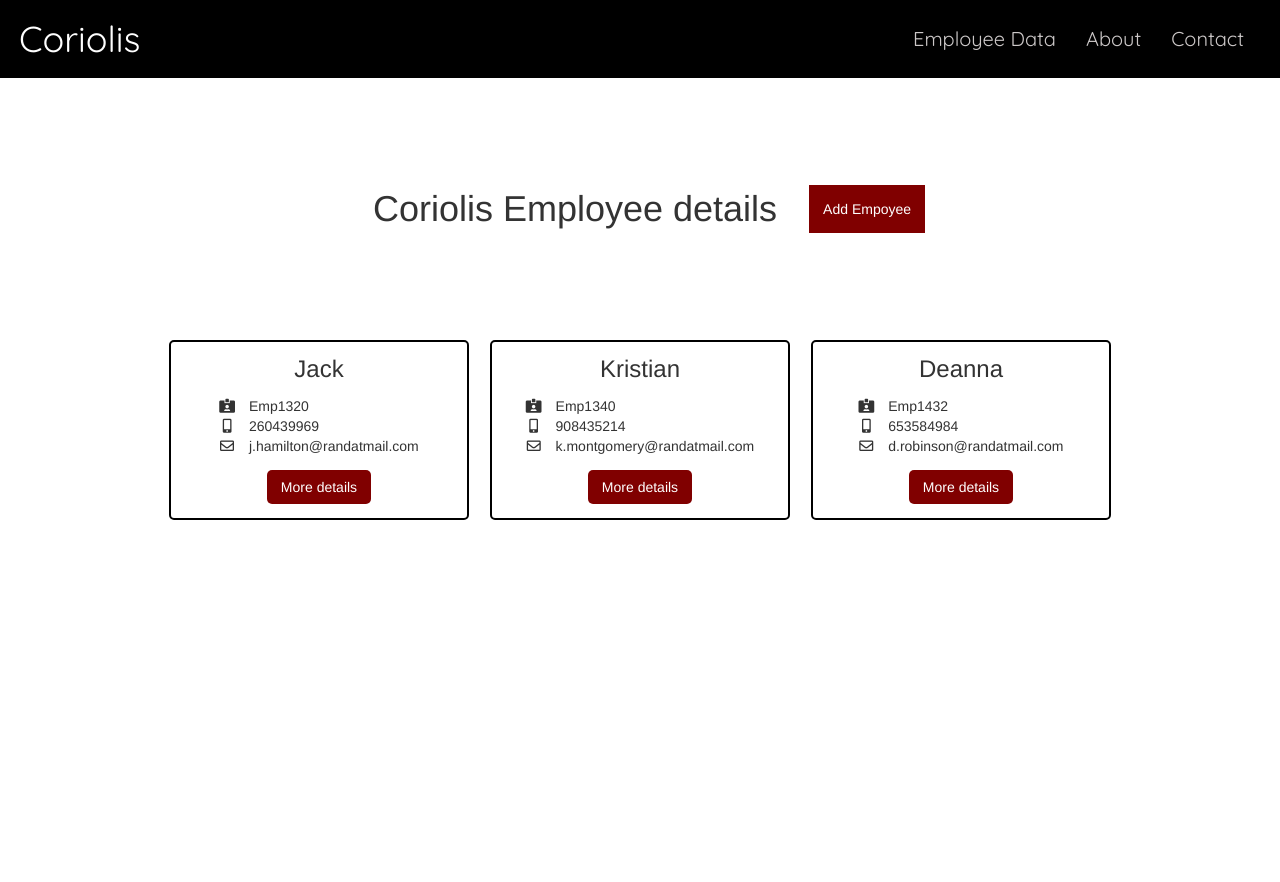
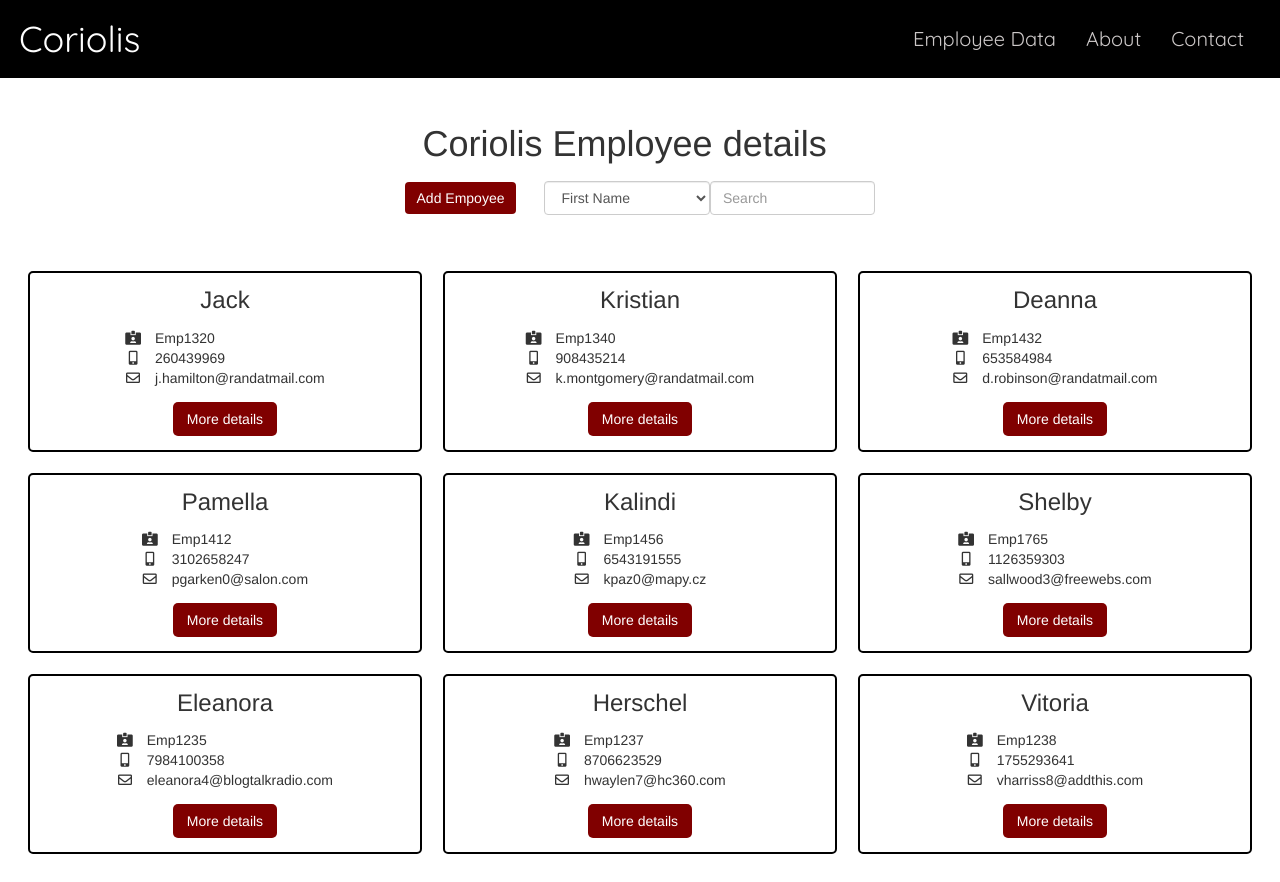
Before and after one commit to NB134/EmployeeBoard, a plain HTML site: page index.html in a window 1280 px wide. Before the commit the page ends 800 px from the top, so only its background shows below. Drawn offline with nearby package versions, Linux system fonts and the light colour scheme; some packages are replaced by stand-ins of ours.

Commit message:
Added a searchbar in the DataView

```diff
--- a/empData/empData.controller.js
+++ b/empData/empData.controller.js
@@ -35,7 +35,80 @@ angular.module('EmpForm').controller("DataCtrl", function ($scope) {
         Gender: 'Female',
         City: 'Moscow',
         Jdate:'07/01/2021'
+      },
+      {
+        Fname: 'Pamella',
+        Mname: 'Cameron',
+        Lname: 'Garken',
+        EmpID: 'Emp1412',
+        Contact: '3102658247',
+        Email: 'pgarken0@salon.com',
+        Hobbies: 'Football',
+        Gender: 'Female',
+        City: 'Badian',
+        Jdate:'30/01/2018'
+      },
+      {
+        Fname: 'Kalindi',
+        Mname: 'Corran',
+        Lname: 'Paz',
+        EmpID: 'Emp1456',
+        Contact: '6543191555',
+        Email: 'kpaz0@mapy.cz',
+        Hobbies: 'Calligraphy',
+        Gender: 'Male',
+        City: 'Anyar',
+        Jdate:'08/04/2020'
+      },
+      {
+        Fname: 'Shelby',
+        Mname: 'Allwood',
+        Lname: 'Sallwood',
+        EmpID: 'Emp1765',
+        Contact: '1126359303',
+        Email: 'sallwood3@freewebs.com',
+        Hobbies: 'Cricket',
+        Gender: 'Male',
+        City: 'Mbocayaty',
+        Jdate:'11/08/2019'
+      },
+      {
+        Fname: 'Eleanora',
+        Mname: 'Corran',
+        Lname: 'Matissoff',
+        EmpID: 'Emp1235',
+        Contact: '7984100358',
+        Email: 'eleanora4@blogtalkradio.com',
+        Hobbies: 'Chess',
+        Gender: 'Female',
+        City: 'Carhué',
+        Jdate:'19/10/2018'
+      },
+      {
+        Fname: 'Herschel',
+        Mname: 'Iago',
+        Lname: 'Waylen',
+        EmpID: 'Emp1237',
+        Contact: '8706623529',
+        Email: 'hwaylen7@hc360.com',
+        Hobbies: 'Music',
+        Gender: 'Male',
+        City: 'Ciketak',
+        Jdate:'21/10/2017'
+      },
+      {
+        Fname: 'Vitoria',
+        Mname: 'Dannie',
+        Lname: 'Harriss',
+        EmpID: 'Emp1238',
+        Contact: '1755293641',
+        Email: 'vharriss8@addthis.com',
+        Hobbies: 'Music',
+        Gender: 'Female',
+        City: 'Eirol',
+        Jdate:'24/10/2017'
       }
+
 
     ];
     $scope.$on("formData", function (event, args) {
@@ -43,4 +116,40 @@ angular.module('EmpForm').controller("DataCtrl", function ($scope) {
       $scope.data.push(args);
       console.log($scope.data);
     });
+    $scope.search="";
+    $scope.searchOption="Fname";
+    $scope.counter=0;
+    $scope.searchEmp=function () {
+      return function(value)
+      { let temp=$scope.search;
+        if(temp!=undefined)
+        {
+          $scope.search=temp.toLowerCase();
+        }
+
+        if($scope.searchOption==="EmpID")
+        {
+
+          if(value.EmpID.toLowerCase().indexOf($scope.search)===-1)
+          {
+            return false;
+          }
+          else
+          {
+            return true;
+          }
+        }
+        else
+        {
+          if(value.Fname.toLowerCase().indexOf($scope.search)===-1)
+        {
+          return false;
+        }
+        else{
+          return true;
+        }
+        }
+
+      }
+    }
   });
--- a/empData/empData.template.html
+++ b/empData/empData.template.html
@@ -1,10 +1,26 @@
 <div class="DataContainer" >
-  <div class="control">
-    <h1 class="nav-heading">Coriolis Employee details</h1>
-    <a href="#!form">Add Empoyee</a>
+  <div class="controlSection">
+    <h1 class="heading">Coriolis Employee details</h1>
+    <div class="controlBtns">
+      <a class="btn btn-danger" href="#!form">Add Empoyee</a>
+      <form class="controlForm">
+        <!-- <label for="EmpSearch">Search</label> -->
+        <select id="sOption" ng-model="searchOption" class="form-control">
+          <option value="EmpID">
+            Employee Id
+          </option>
+          <option value="Fname" selected>
+            First Name
+          </option>
+        </select>
+
+        <input type="text" ng-model="search" class="form-control" id="EmpSearch" placeholder="Search">
+      </form>
+    </div>
+
   </div>
   <div class="CardContainer" ng-controller="ModalCtrl">
-    <div class="Card" ng-repeat="x in data">
+    <div class="Card" ng-repeat="x in data | filter:searchEmp()">
       <h3>{{x.Fname}}</h3>
       <div class="details">
         <i class="fas fa-id-card-alt"></i><span>{{x.EmpID}}</span>
--- a/style.css
+++ b/style.css
@@ -157,6 +157,7 @@ min-height:60vh;
   align-items: center;
   flex-wrap: wrap;
   gap:1.5em;
+  padding:2em;
 }
 
 .Card{
@@ -165,12 +166,13 @@ min-height:60vh;
   align-items: center;
   justify-content: space-evenly;
   min-width:300px;
+  max-width:400px;
   padding:1em 2em;
   gap:1em;
   border-radius: 5px;
   background:none;
   border:2px solid #000000;
-
+  flex:1;
 }
 .Card >h3{
   margin:0;
@@ -226,7 +228,7 @@ min-height:60vh;
   background: none !important;
 
 }
-.nav-heading{
+.nav-heading,.heading{
   padding:0.5em;
   margin:0;
   flex:1;
@@ -255,3 +257,28 @@ min-height:60vh;
   text-decoration:none;
   color:white;
 }
+
+.controlBtns{
+  display: flex;
+  gap:2em;
+  align-items: center;
+  justify-content: space-evenly;
+}
+.controlBtns>a{
+  background-color: maroon;
+  border:none;
+}
+.controlForm{
+  display: flex;
+  align-items: center;
+  justify-content: flex-end;
+
+}
+.form-control{
+
+  /* width:100%;
+  min-height:50px ;
+  box-sizing:border-box;
+  padding:1em !important; */
+ font-size: larger;
+}
```
